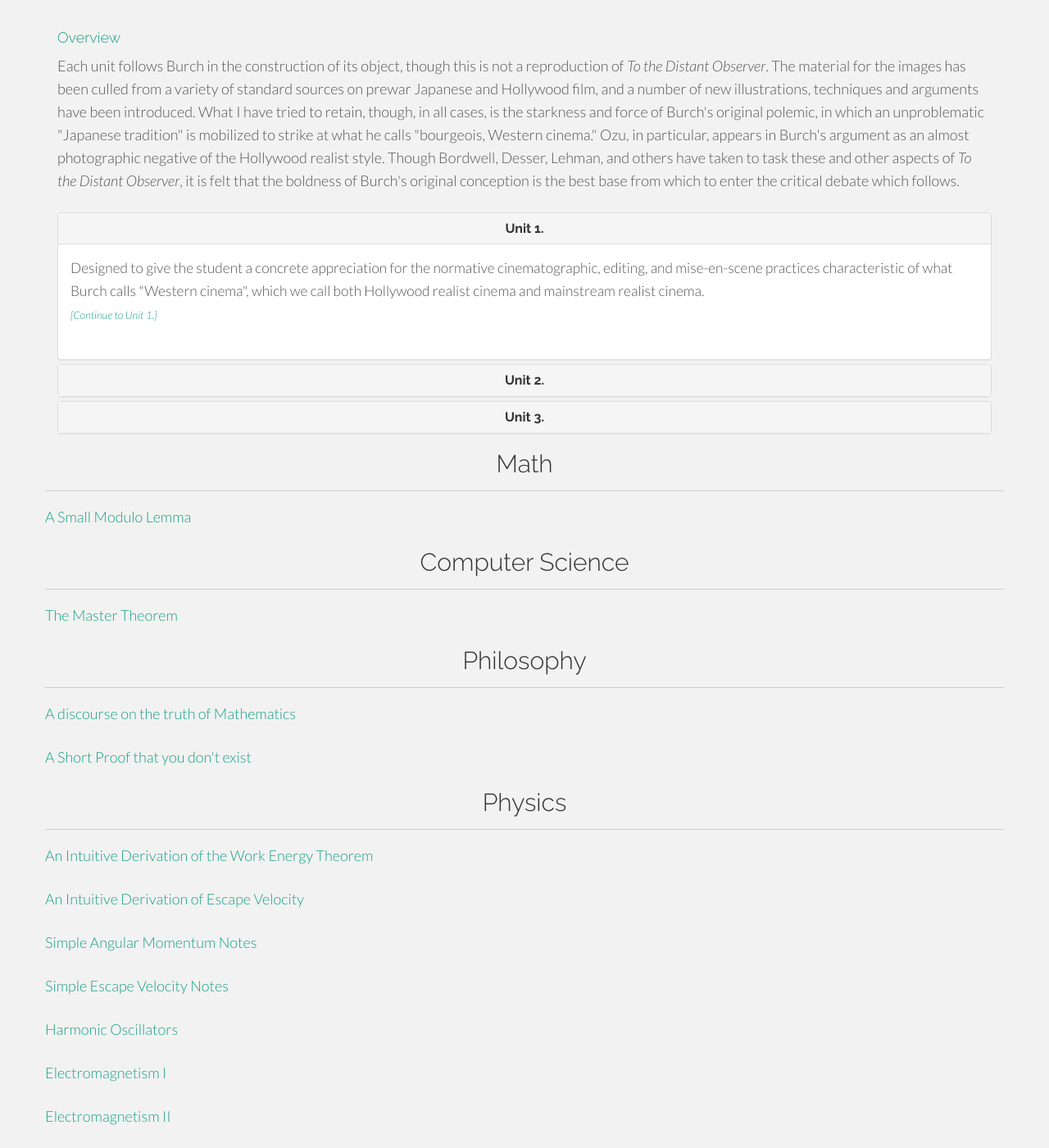
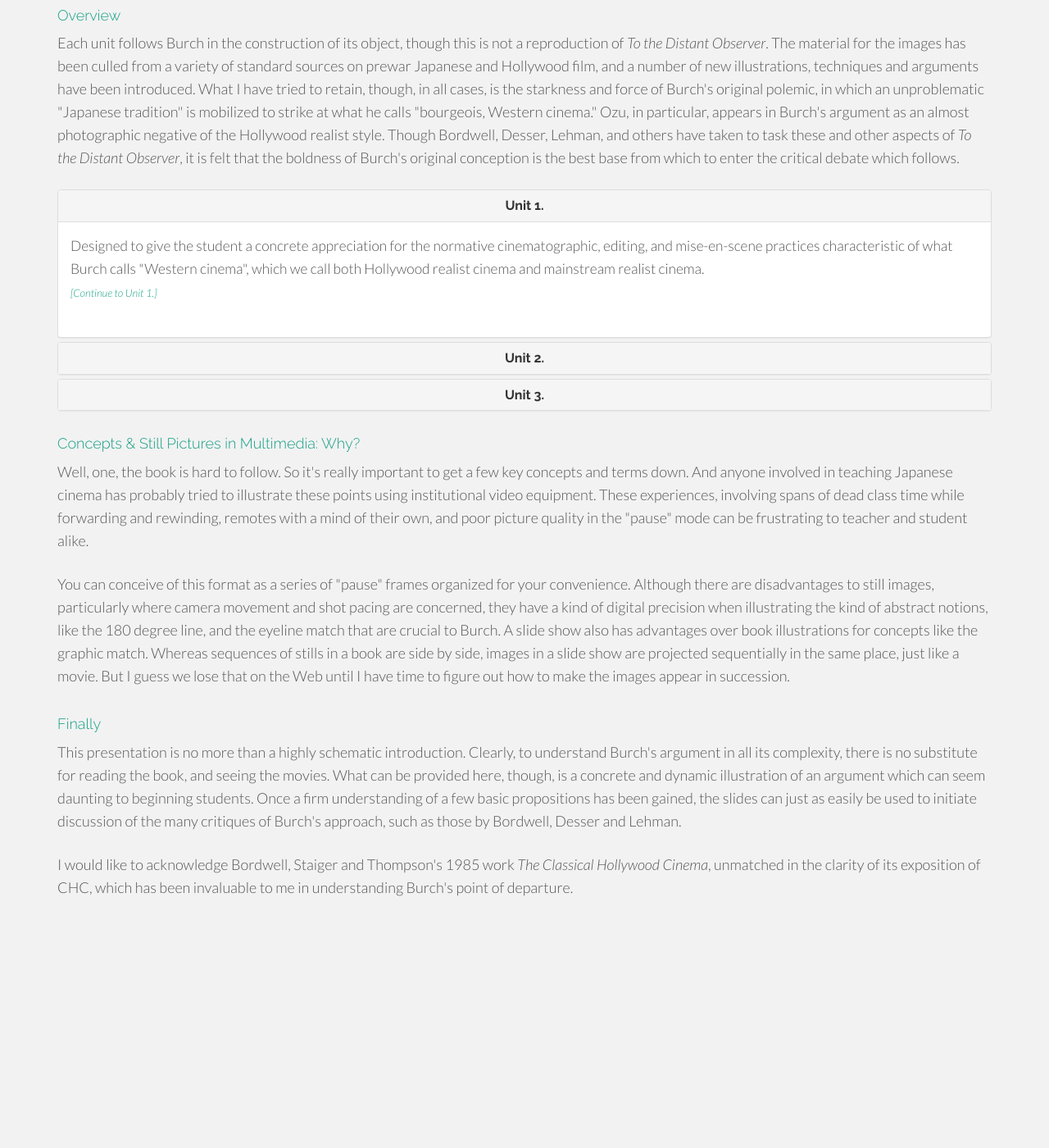
Before and after one commit to kathyxchen/kathyxchen.github.io, a Jekyll site: the page built from intro.html, in a window 1280 px wide and 1400 px high, scrolled down 549 px. Shown: the whole window at 82% size. Built offline with Jekyll 4.4.1, drawn with Linux system fonts in a browser that asks for light colours; after the commit the page ends 1670 px from its top, so only the background shows below that.

Commit message:
fin the intro (:

```diff
--- a/intro.html
+++ b/intro.html
@@ -8,14 +8,14 @@
       <h3>An argument in 3 units.</h3>
       <h5>J.A. Murphy, University of Florida</h5>
 
-    <div class="goleft intro-blurb">
+    <div class="container pull-right">
       <h4 class="goleft" style="color: #16a085;">Purpose</h4>
       <p>
         This presentation is designed to introduce the reader to Noel Burch's
         <i>To the Distant Observer</i> to provide a starting point in understanding
         Western critical discussion of Japanese cinema.
       </p>
-      <i> Assumptions </i>
+      <h5 class="goleft"><u>Assumptions</u></h5>
       <p style="font-size: 15px;">
         We assume that Burch's 1979 book is a seminal work, around which the
         debate on Japanese film is still structured. Burch argues that a critique of
@@ -35,7 +35,7 @@
     <div class="container pull-right">
       <h4 class="goleft" style="color: #16a085;">Overview</h4>
       <p>
-        Each unit follows Burch in the construction of its object,
+      Each unit follows Burch in the construction of its object,
       though this is not a reproduction of <i>To the Distant Observer</i>.
       The material for the images has been culled from a variety of standard
        sources on prewar Japanese and Hollywood film, and a number
@@ -114,6 +114,43 @@
           </div>
       </div>
   </div>
+  <div class="container pull-right">
+    <h4 class="goleft" style="color: #16a085;">Concepts & Still Pictures in Multimedia: Why?</h4>
+    <p>
+      Well, one, the book is hard to follow. So it's really important to get a few
+      key concepts and terms down. And anyone involved in teaching Japanese cinema has probably tried
+      to illustrate these points using institutional video equipment. These experiences, involving spans
+      of dead class time while forwarding and rewinding, remotes with a mind of their own, and poor
+      picture quality in the "pause" mode can be frustrating to teacher and student alike.
+    </p>
+    <p>
+      You can conceive of this format as a series of "pause" frames organized for your convenience.
+      Although there are disadvantages to still images, particularly where camera movement and shot
+      pacing are concerned, they have a kind of digital precision when illustrating the kind of
+      abstract notions, like the 180 degree line, and the eyeline match that are crucial to Burch.
+      A slide show also has advantages over book illustrations for concepts like the graphic match.
+      Whereas sequences of stills in a book are side by side, images in a slide show are projected
+      sequentially in the same place, just like a movie. But I guess we lose that on the Web until
+      I have time to figure out how to make the images appear in succession.
+    </p>
+  </div>
+  <div class="container pull-right">
+    <h4 class="goleft" style="color: #16a085;">Finally</h4>
+    <p>
+      This presentation is no more than a highly schematic introduction. Clearly, to understand
+      Burch's argument in all its complexity, there is no substitute for reading the book, and
+      seeing the movies. What can be provided here, though, is a concrete and dynamic illustration
+      of an argument which can seem daunting to beginning students.
+      Once a firm understanding of a few basic propositions has been gained, the slides can
+      just as easily be used to initiate discussion of the many critiques of Burch's approach,
+      such as those by Bordwell, Desser and Lehman.
+    </p>
+    <p>
+      I would like to acknowledge Bordwell, Staiger and Thompson's 1985 work <i>The Classical Hollywood Cinema</i>,
+      unmatched in the clarity of its exposition of CHC, which has been invaluable to me in understanding Burch's point of departure.
+    </p>
+  </div>
+  <!--
       <p class="pull-right">
             <br>
 
@@ -150,14 +187,7 @@
             <p><a href="https://github.com/DavidAwad/Papers/raw/master/Physics/electromagnetism%20II.pdf">
                 Electromagnetism II</a></p>
 
-
-            <!--
-            <h2>Psychology</h2>
-            <hr>
-            <p><a href="">A small narrative on automated positive stimuli</a></p>
-            -->
-
         </p>
     </div>
-  </div><!-- /row -->
-</div><!-- /.container -->
+  </div>
+</div> -->
```
Also changed, not shown: 2 other files.
